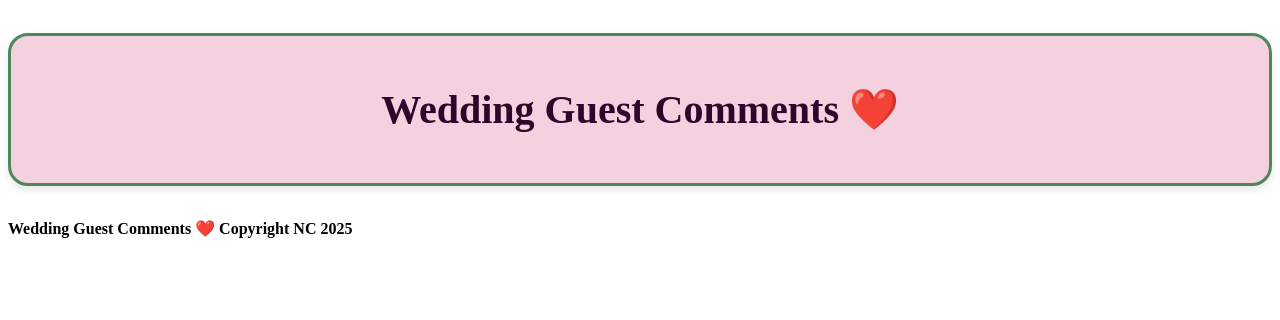
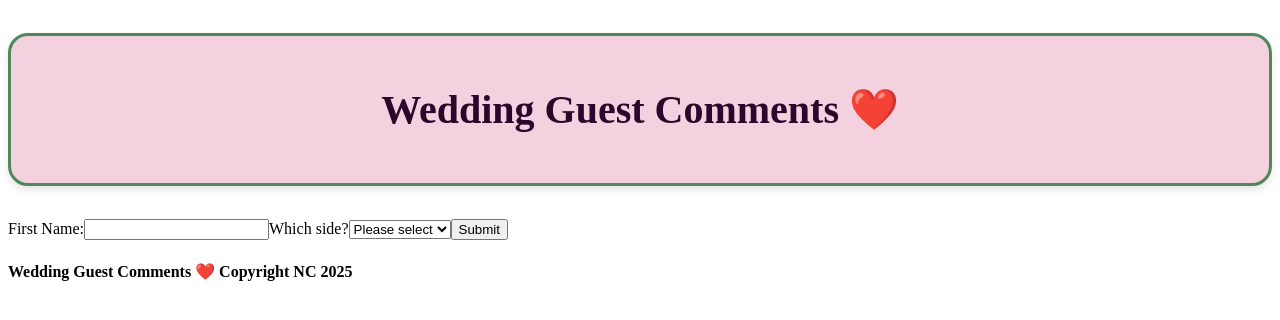
Before and after one commit to Natasha-C-creator/week7assignment, a React (Vite) app in the folder client/: page / in a window 1280 px wide. Shown: the top 320 px of the page. Built offline with nearby package versions, Linux system fonts and the light colour scheme.

Commit message:
Basic form added

```diff
--- a/client/src/App.jsx
+++ b/client/src/App.jsx
@@ -1,11 +1,13 @@
 import { useState } from "react";
 import Header from "./components/Header.jsx";
+import Form from "./components/Form.jsx";
 import Footer from "./components/Footer.jsx";
 
 export default function App() {
   return (
     <>
       <Header />
+      <Form />
       <Footer />
     </>
   );
--- a/client/src/components/Form.css
+++ b/client/src/components/Form.css
@@ -0,0 +1,38 @@
+/* @media (max-width: 480px) {
+  .Section {
+    background-color: rgb(173, 167, 178);
+    border-style: solid;
+    border-color: pink;
+    opacity: 0.5;
+    font-family: "Raleway";
+    font-size: 1rem;
+    padding: 20px;
+    display: flex;
+    flex-direction: column;
+    align-items: flex-start;
+    justify-content: center;
+    width: 50%;
+    border-radius: 20px;
+    box-shadow: 0 4px 8px rgba(0, 0, 0, 0.1);
+    gap: 1px;
+      }
+} */
+
+.Section {
+    background-color: rgb(244, 209, 223);
+    border-style: solid;
+    border-color: rgb(79, 135, 92);
+    /* opacity: 0.5; */
+    font-family: "Raleway";
+    font-size: 22px;
+    font-size: 1rem;
+    padding: 50px;
+    display: flex;
+    flex-direction: column;
+    align-items: left;
+    justify-content: center;
+    width: 50%;
+    border-radius: 20px;
+    box-shadow: 0 4px 8px rgba(188, 176, 176, 0.1);
+    gap: 1px;
+  }
--- a/client/src/components/Form.jsx
+++ b/client/src/components/Form.jsx
@@ -0,0 +1,26 @@
+import "./Form.css";
+
+export default function Form(props) {
+  return (
+    <>
+      <h1 className="title">{props.title}</h1>
+      <h3 className="content">{props.content}</h3>
+      <div className="button-container">{props.children}</div>
+      <form className="Form">
+        <label>
+          First Name:
+          <input type="text" />
+        </label>
+        <label htmlFor="side">Which side?</label>
+        <select id="side" name="side">
+          <option value="">Please select</option>
+          <option value="Bride">Bride</option>
+          <option value="Groom">Groom</option>
+          <option value="Both">Both</option>
+        </select>
+        {/* <form ref="form" onSubmit={this.handleSubmit}> */}
+        <button type="submit">Submit</button>
+      </form>
+    </>
+  );
+}
```
